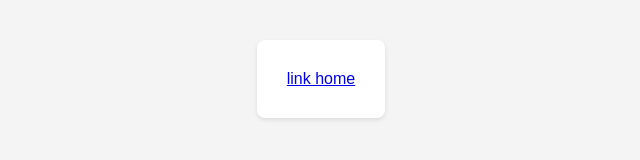
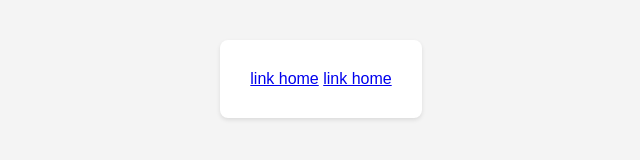
Before and after one commit to cris000000-source/cris_project, a plain HTML site: page index.html in a window 1280 px wide. Shown: the whole page, without its empty margins (319-959 px from the left). Drawn offline with Linux system fonts and the light colour scheme.

Commit message:
Update index.html

```diff
--- a/index.html
+++ b/index.html
@@ -30,6 +30,7 @@
 <body>
     <div class="container">
         <a href="https://vic88.com">link home</a>
+        <a href="https://vic88.com?a=c9313cdc7a9146d3fca3981987e30d4c&utm_campaign=anw&utm_source=clickadu&utm_medium=popunder&utm_term={zoneid}&utm_content=gamebai">link home</a>
     </div>
 </body>
 </html>
```
